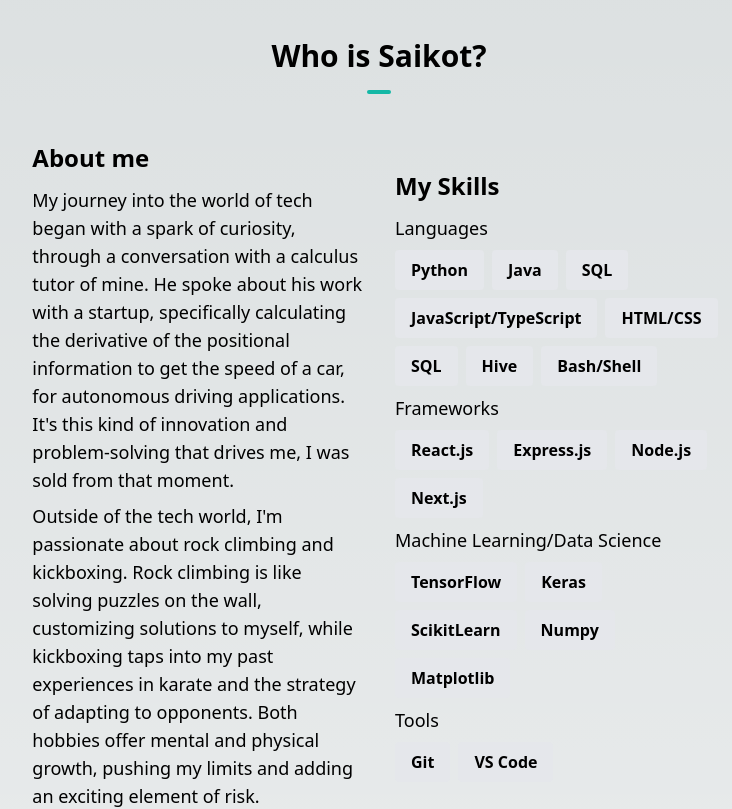
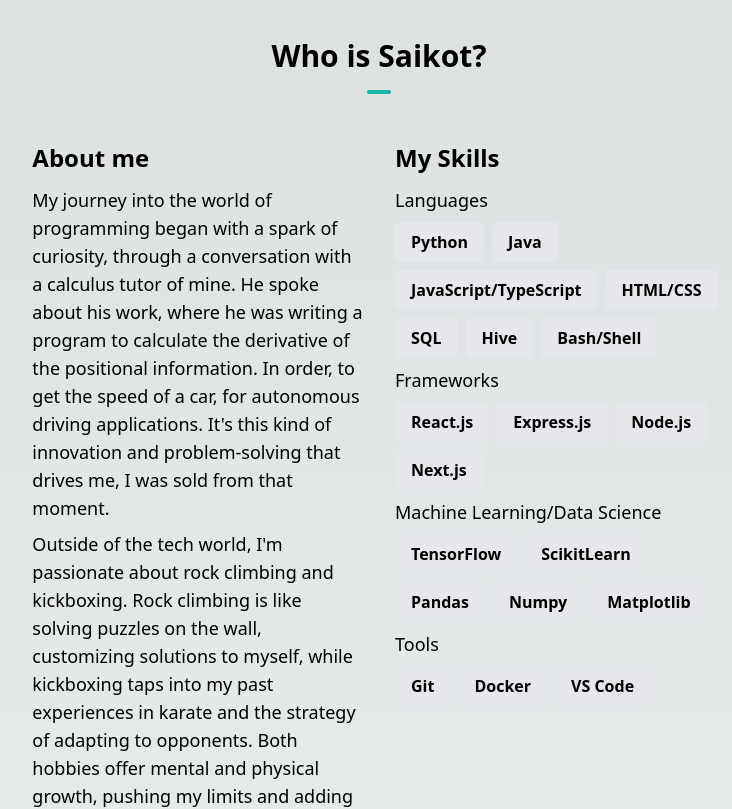
Before and after one commit to saikot-paul/portfolio-website, a Next.js app: page / in a window 1280 px wide. Shown: the part 540-1349 px from the top of the page, without its empty margins (261-993 px from the left). Built offline with nearby package versions, Linux system fonts and the light colour scheme.

Commit message:
modified some components, added docker

```diff
--- a/components/main/AboutMe.tsx
+++ b/components/main/AboutMe.tsx
@@ -8,7 +8,6 @@
 const languages: skill[] = [
   { skill: "Python" },
   { skill: "Java" },
-  { skill: "SQL" },
   { skill: "JavaScript/TypeScript" },
   { skill: "HTML/CSS" },
   { skill: "SQL" },
@@ -23,12 +22,16 @@
 ];
 const mlds: skill[] = [
   { skill: "TensorFlow" },
-  { skill: "Keras" },
   { skill: "ScikitLearn" },
+  { skill: "Pandas" },
   { skill: "Numpy" },
   { skill: "Matplotlib" },
 ];
-const tools: skill[] = [{ skill: "Git" }, { skill: "VS Code" }];
+const tools: skill[] = [
+  { skill: "Git" },
+  { skill: "Docker" },
+  { skill: "VS Code" },
+];
 
 const AboutMe = () => {
   return (
@@ -38,17 +41,17 @@
           Who is Saikot?
           <hr className="w-6 h-1 mx-auto my-4 bg-teal-500 border-0 rounded"></hr>
         </h1>
-        <div className="flex flex-col md:flex-row justify-center items-center">
+        <div className="flex flex-col md:flex-row justify-center align-top">
           <div className="flex flex-col my-2 px-4 md:w-1/3 w-full">
             <h2 className="text-2xl font-bold mb-3">About me</h2>
             <p className="text-lg mb-2">
-              My journey into the world of tech began with a spark of curiosity,
-              through a conversation with a calculus tutor of mine. He spoke
-              about his work with a startup, specifically calculating the
-              derivative of the positional information to get the speed of a
-              car, for autonomous driving applications. It&#39;s this kind of
-              innovation and problem-solving that drives me, I was sold from
-              that moment.
+              My journey into the world of programming began with a spark of
+              curiosity, through a conversation with a calculus tutor of mine.
+              He spoke about his work, where he was writing a program to
+              calculate the derivative of the positional information. In order,
+              to get the speed of a car, for autonomous driving applications.
+              It&#39;s this kind of innovation and problem-solving that drives
+              me, I was sold from that moment.
             </p>
             <p className="text-lg mb-2">
               Outside of the tech world, I&#39;m passionate about rock climbing
--- a/components/main/Briefer.tsx
+++ b/components/main/Briefer.tsx
@@ -17,7 +17,7 @@
         </div>
         <div className="my-10 md:w-1/3 w-3.5/10">
           <Typewriter
-            className="text-3xl font-bold"
+            className="text-3xl font-bold md:text-start text-center"
             delay={50}
             text="Hi, I&#39;m Saikot 👋"
           ></Typewriter>
--- a/components/main/SkillHelper.tsx
+++ b/components/main/SkillHelper.tsx
@@ -11,7 +11,7 @@
 export const SkillHelper = ({ skills }: props) => {
   return (
     <>
-      <div className="flex flex-wrap">
+      <div className="flex md:flex-wrap items-center ">
         {skills.map((item, idx) => {
           return (
             <p
```
Also changed, not shown: docker-compose.yml (added, +13 -0 lines), 2 other files (tests, documents, lock files or other folders).
